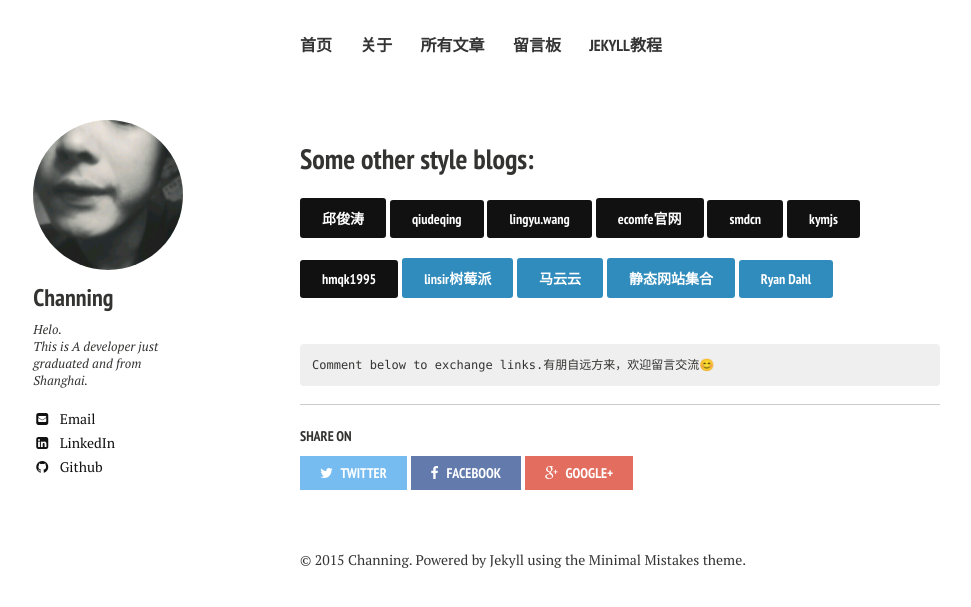
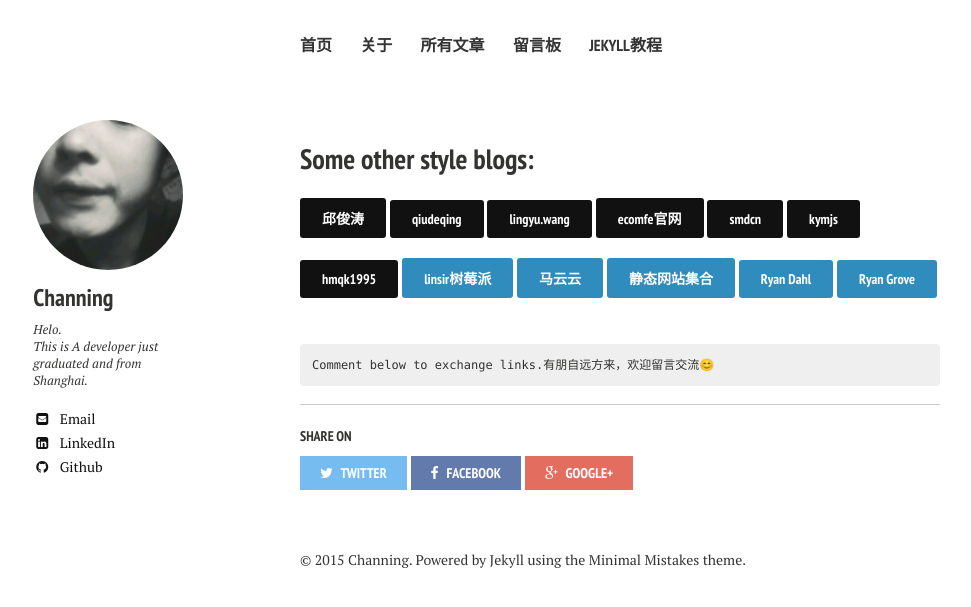
Before and after one commit to jincan39/jincan39.github.io, a Jekyll site: the page built from friends/index.md, in a window 1280 px wide. Shown: the top 607 px of the page, without its empty margins (20-991 px from the left). Built offline with Jekyll 4.4.1, drawn with Linux system fonts in a browser that asks for light colours; nearby versions of some CDN libraries; comment, search, counter and statistics services are not loaded.

Commit message:
Update index.md

```diff
--- a/friends/index.md
+++ b/friends/index.md
@@ -19,6 +19,7 @@ comments: true
 <a markdown="0" target="_blank" href="http://markyun.github.io" class="btn btn-info">马云云</a>
 <a markdown="0" target="_blank" href="https://github.com/jptiancai/jptiancai.github.com" class="btn btn-info">静态网站集合</a>
 <a markdown="0" target="_blank" href="http://tinyclouds.org/" class="btn btn-info">Ryan Dahl</a>
+<a markdown="0" target="_blank" href="http://wonko.com/archives" class="btn btn-info">Ryan Grove</a>
 
 
 {% highlight html %}
```
